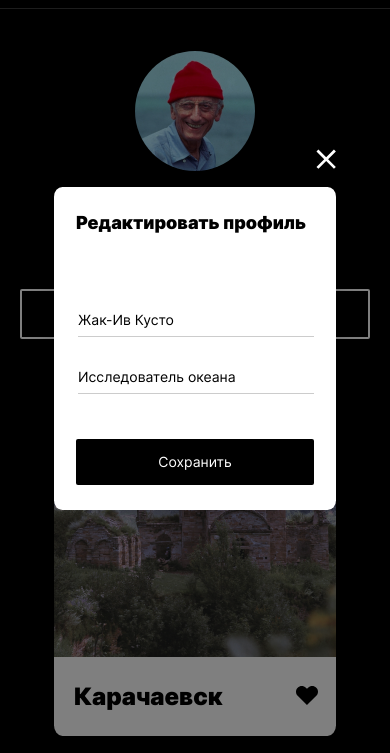
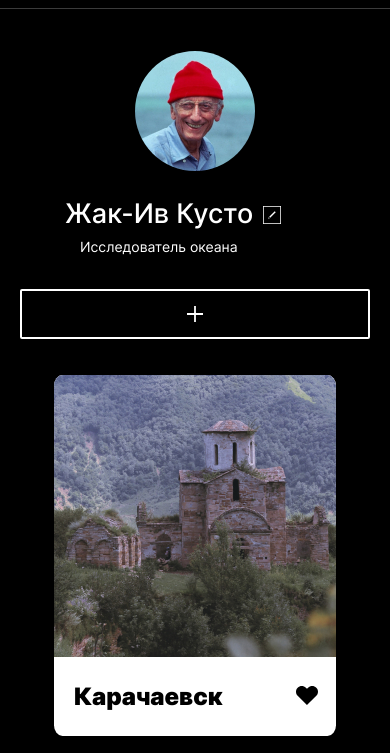
Before and after one commit to maxvrt/mesto-project, a plain HTML site: page index.html in a window 390 px wide. Shown: the part 74-827 px from the top of the page. Drawn offline with Linux system fonts and the light colour scheme.

Commit message:
правки по второму ревью

```diff
--- a/blocks/form/__button/form__button.css
+++ b/blocks/form/__button/form__button.css
@@ -24,6 +24,5 @@
 }
 
 .form__button:hover {
-  filter: drop-shadow(0px 4px 4px rgba(0, 0, 0, 0.25));
   opacity: 0.8;
 }
--- a/blocks/popup-box/popup-box.css
+++ b/blocks/popup/__popup-box/popup__popup-box.css
@@ -1,4 +1,5 @@
 .popup-box {
+  position: relative;
   justify-self: flex-start;
   display: flex;
   flex-direction: column;
--- a/blocks/profile/__add-button-img/profile__add-button-img.css
+++ /dev/null
@@ -1,2 +0,0 @@
-.profile__add-button-img {
-}
--- a/blocks/profile/__add-button/profile__add-button.css
+++ b/blocks/profile/__add-button/profile__add-button.css
@@ -6,13 +6,13 @@
   margin-left: auto;
   box-sizing: border-box;
   background: url("../../../images/add-button.svg") center center no-repeat;
-  background-size: 20px 20px;
+  background-size: 16px 16px;
   border-radius: 2px;
 }
 
 @media (max-width: 711px) {
   .profile__add-button {
-    margin-top: 36px;
+    margin-top: 34px;
     width: 100%;
     margin-left: 20px;
     margin-right: 20px;
--- a/blocks/profile/__name-container/profile__name-container.css
+++ b/blocks/profile/__name-container/profile__name-container.css
@@ -17,5 +17,6 @@
   .profile__name-container {
     padding-left: 25px;
     column-gap: 10px;
+    row-gap: 8px;
   }
 }
--- a/blocks/profile/__name/profile__name.css
+++ b/blocks/profile/__name/profile__name.css
@@ -1,12 +1,13 @@
 .profile__name {
   margin: 0;
+  margin-block-start: 0;
+  margin-block-end: 0;
   font-size: 42px;
   line-height: 48px;
-  letter-spacing: .4px;
   font-weight: 500;
   font-style: inherit;
   text-overflow: ellipsis;
-  max-width: 293px;
+  max-width: 300px;
   overflow: hidden;
   white-space: nowrap;
 }
--- a/fonts/fonts.css
+++ b/fonts/fonts.css
@@ -7,9 +7,9 @@
 
 @font-face {
   src: url(./Inter-Medium.woff2) format('woff2'),
-  url(./Inter-Bold.woff) format('woff');
+  url(./Inter-Medium.woff) format('woff');
   font-family: 'Inter';
-  font-weight: bold;
+  font-weight: 500;
 }
 
 @font-face {
--- a/index.html
+++ b/index.html
@@ -16,7 +16,7 @@
 
     <section class="prof">
       <div class="profile">
-        <img class="profile__photo" alt="Кусто" src="./images/kusto.jpg">
+        <img class="profile__photo" alt="Аватар пользователя" src="./images/kusto.jpg">
         <div class="profile__name-container">
           <h1 class="profile__name">Жак-Ив Кусто</h1>
           <button type="button" class="profile__edit link" title="Редактировать"></button>
@@ -74,8 +74,8 @@
       </div>
     </section>
 
-    <section class="popup popup_opened">
-      <div class="popup-box">
+    <section class="popup">
+      <div class="popup__popup-box">
         <button title="Закрыть редактор" class="popup__close"></button>
         <form action="/" class="form" method="POST" name="profile-info">
           <h2 class="form__title">Редактировать профиль</h2>
--- a/pages/index.css
+++ b/pages/index.css
@@ -22,13 +22,12 @@
 @import url(../blocks/photos-grid/__city/photos-grid__city.css);
 @import url(../blocks/photos-grid/__heart/_active/photos-grid__heart_active.css);
 @import url(../blocks/popup/popup.css);
-@import url(../blocks/popup-box/popup-box.css);
+@import url(../blocks/popup/__popup-box/popup__popup-box.css);
 @import url(../blocks/popup/__close/popup__close.css);
 @import url(../blocks/popup/_opened/popup_opened.css);
 @import url(../blocks/prof/prof.css);
 @import url(../blocks/profile/profile.css);
 @import url(../blocks/profile/__add-button/profile__add-button.css);
-@import url(../blocks/profile/__add-button-img/profile__add-button-img.css);
 @import url(../blocks/profile/__desc/profile__desc.css);
 @import url(../blocks/profile/__edit/profile__edit.css);
 @import url(../blocks/profile/__name-container/profile__name-container.css);
```
